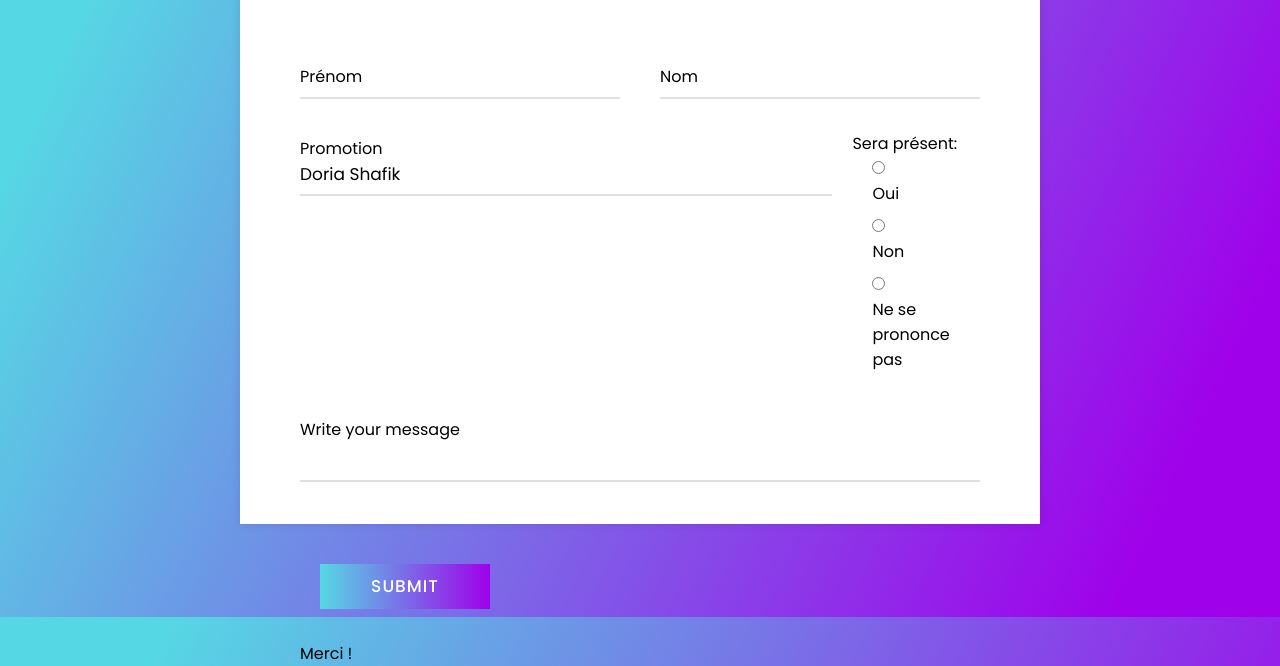
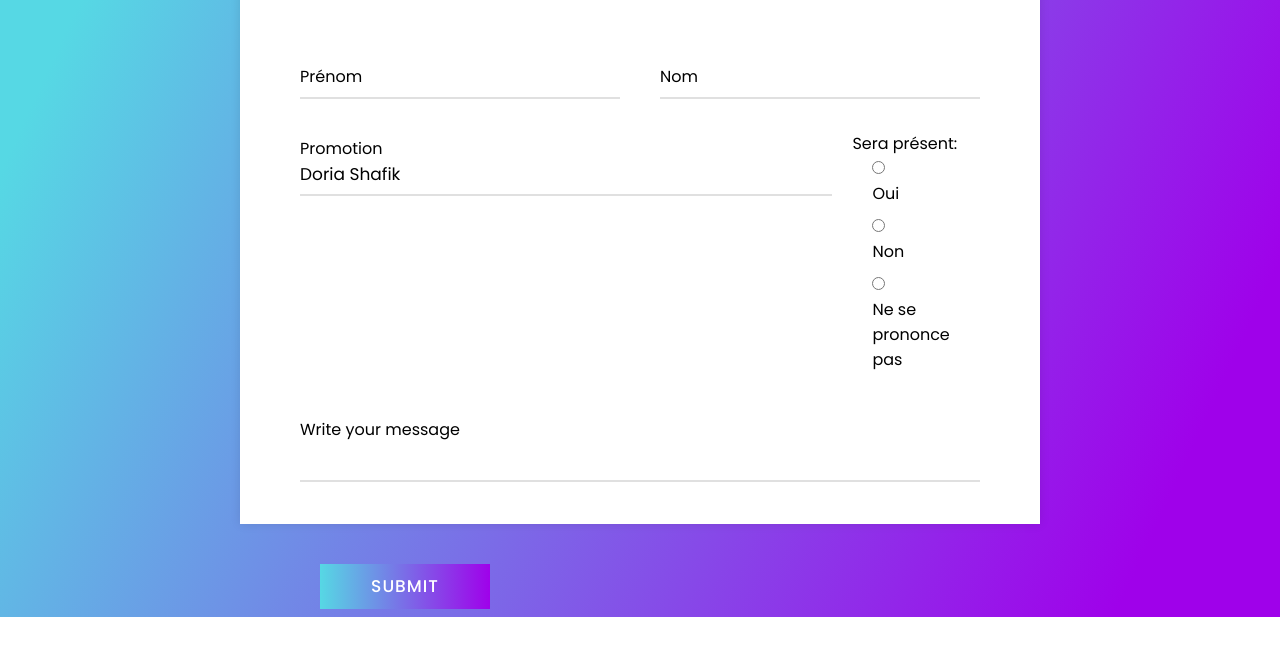
Before and after one commit to PDeslousPaoli/promform, a website: page index.html in a window 1280 px wide. Shown: the part 183-849 px from the top of the page. After the commit the page ends 800 px from the top, so only its background shows below. Drawn offline with Linux system fonts and the light colour scheme.

Commit message:
change noms fichiers

```diff
--- a/form.html
+++ b/index.html
@@ -69,9 +69,7 @@
               <input type="submit" value="submit">
             </div>
           </div>
-          <div class="thx">
-            <p>Merci !</p>
-          </div>
+
     </form>
   </div>
 </body>
```
Also changed, not shown: package.json (added, +19 -0 lines), 2 other files.
